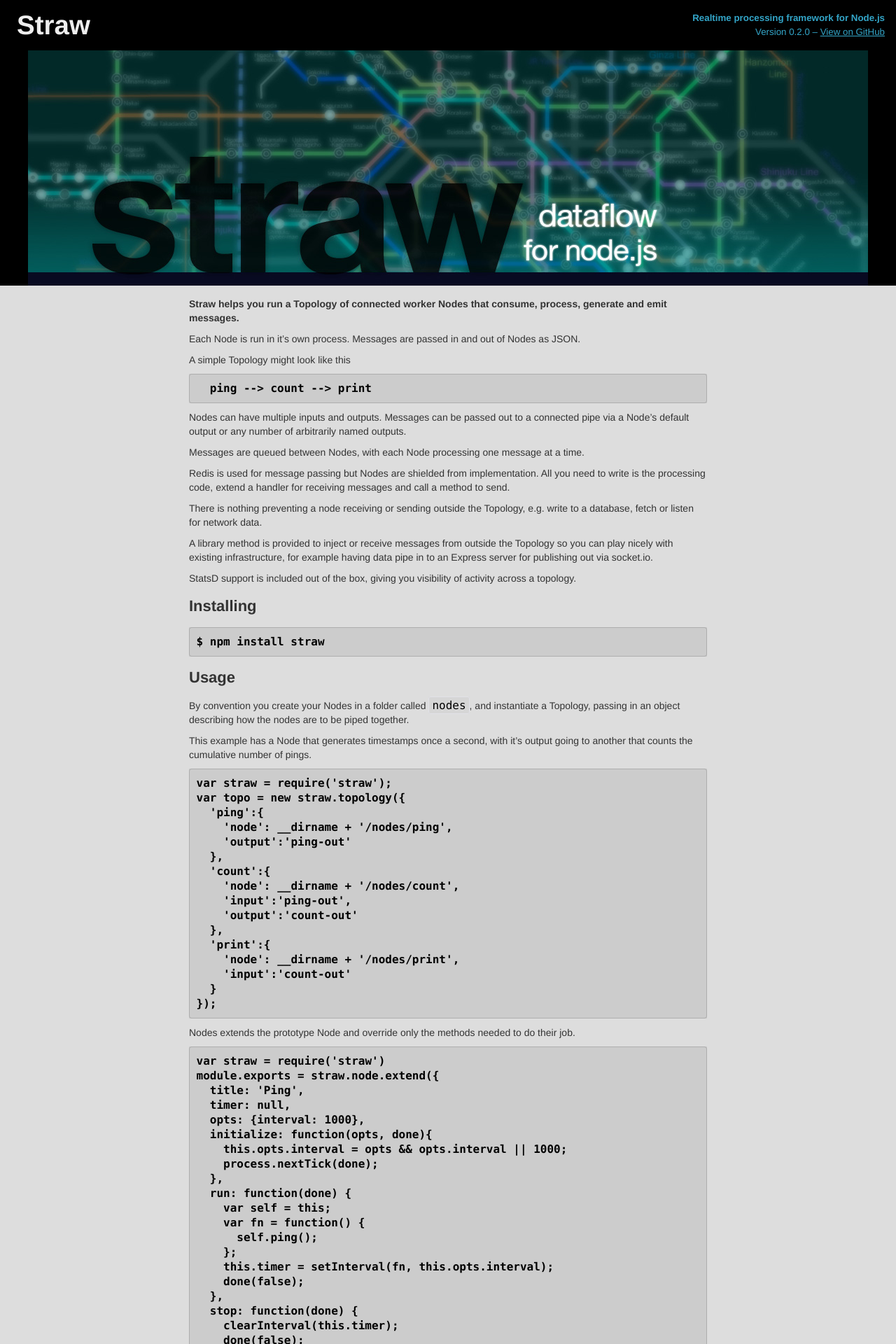
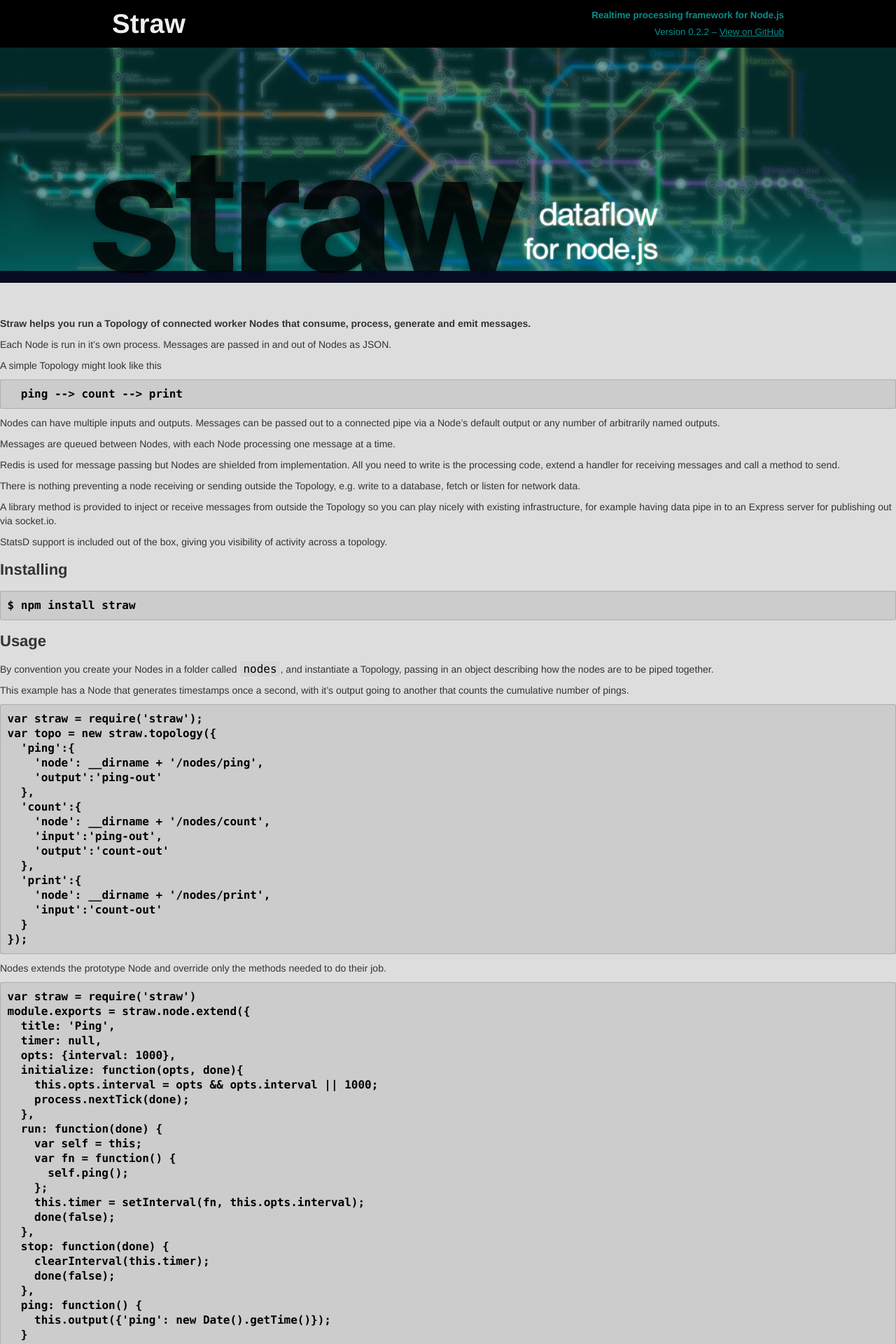
Before and after one commit to simonswain/straw, a Jekyll site: the page built from index.md, in a window 1280 px wide. Shown: the top 1920 px of the page at 70% size. Built offline with Jekyll 4.4.1, drawn with Linux system fonts in a browser that asks for light colours; Markdown is read by kramdown in place of the engine named in the settings.

Commit message:
Responsive

```diff
--- a/_layouts/default.html
+++ b/_layouts/default.html
@@ -6,7 +6,6 @@
     <meta name="viewport" content="width=device-width, initial-scale=1.0">
     <meta name="description" content="">
     <meta name="author" content="">
-
 <script>
   (function(i,s,o,g,r,a,m){i['GoogleAnalyticsObject']=r;i[r]=i[r]||function(){
   (i[r].q=i[r].q||[]).push(arguments)},i[r].l=1*new Date();a=s.createElement(o),
@@ -26,10 +25,12 @@
   <body>
 
     <div class="header">
-      <h1><a href="/">Straw</a></h1>
-      <div>
-        <p><strong>Realtime processing framework for Node.js</strong></p>
-        <p>Version 0.2.0 &ndash; <a href="https://github.com/simonswain/straw">View on GitHub</a></p>
+      <div class="inner">
+        <h1><a href="/">Straw</a></h1>
+        <div class="tag">
+          <p><strong>Realtime processing framework for Node.js</strong></p>
+          <p>Version 0.2.2 &ndash; <a href="https://github.com/simonswain/straw">View on GitHub</a></p>
+        </div>
       </div>
     </div>
 
--- a/assets/css/style.css
+++ b/assets/css/style.css
@@ -1,3 +1,7 @@
+* {
+    box-sizing: border-box;
+}
+
 body {
     padding: 0 0 48px 0;
     font-family: Helvetica, Arial, sans-serif;
@@ -5,15 +9,31 @@
 }
 
 .header {
-    padding: 8px;
+    margin: auto;
+    padding: 8px 0;
     background: #000;
-    color: #33a5c8;
-    margin: 0;
+    color: #05908d;
     position: relative;
 }
 
+.header .inner {
+    margin: auto;
+}
+
+.header a:hover,
+.header h1 a:hover {
+    color: #fff;
+}
+
+.header h1 {
+    margin: 0;
+    padding: 0;
+    float: left;
+    line-height: 52px;
+}
+
 .header a {
-    color: #33a5c8;
+    color: #05908d;
     text-decoration: underline;
 }
 
@@ -24,34 +44,21 @@
     -webkit-transition: color 0.2s;
 }
 
-.header a:hover,
-.header h1 a:hover {
-    color: #fff;
-}
-
-.header h1 {
-    line-height: 56px;
-    margin: 0;
-    padding: 0 16px;
-}
-
-.header div {
-    position: absolute;
-    top: 16px;
-    right: 16px;
-    text-align: right;
+.header .tag {
+    float: right;
     font-size: 10pt;
 }
 
-.header div p {
-    margin: 0 0 0 0;
+.header .tag p {
+    text-align: right;
+    margin: 4px 0;
 }
 
 .hero {
-  background: #000 url(../img/straw-masthead.jpg) 50% 0 no-repeat;
-  height: 336px;
-  width: 100%;
-  margin-bottom: 16px;
+    background: #000 url(../img/straw-masthead.jpg) 50% 0 no-repeat;
+    height: 336px;
+    width: 100%;
+    margin-bottom: 16px;
 }
 
 h2 {
@@ -83,3 +90,110 @@
     color: #000;
     background: #d6d6d6;;
 }
+
+
+@media only screen and (min-width: 801px) {
+    .header .inner {
+        max-width: 960px;
+        overflow: auto;
+    }
+
+    .content {
+        width: auto;
+        padding: 32px 0;
+    }
+
+}
+
+@media (min-width: 321px) and (max-width: 800px) {
+
+    .header .inner {
+        overflow: auto;
+    }
+
+    .hero {
+        width: auto;
+    }
+
+    .header .inner {
+        padding: 0 8px;
+    }
+
+    .content {
+        width: auto;
+        padding: 0 8px;
+    }
+
+    .highlight pre code {
+        font-size: 10pt;
+    }
+
+    .hero {
+        background: #000 url(../img/straw-masthead-768.jpg) 50% 0 no-repeat;
+        width: 100%;
+        height: 264px;
+        margin-bottom: 16px;
+    }
+
+    code {
+        font-size: 10pt;
+    }
+
+}
+
+@media (min-width: 321px) and (max-width: 720px) {
+
+    .hero {
+        background: #000 url(../img/straw-masthead-720.jpg) 50% 0 no-repeat;
+        width: 100%;
+        height: 238px;
+        margin-bottom: 16px;
+    }
+
+}
+
+@media only screen and (max-width: 320px) {
+
+    .header {
+        width: auto;
+    }
+
+    .header .inner {
+        padding: 0 8px;
+    }
+
+    .header h1 {
+        float: none;
+        text-align: center;
+    }
+
+    .header .tag {
+        float: none;
+    }
+
+    .header .tag p {
+        text-align: center;
+    }
+
+    .hero {
+        background: #000 url(../img/straw-masthead-320.jpg) 50% 0 no-repeat;
+        width: 100%;
+        height: 106px;
+        margin-bottom: 16px;
+        background-size: cover;
+    }
+
+    .content {
+        width: auto;
+        padding: 0 8px;
+    }
+
+    .highlight pre code {
+        font-size: 9pt;
+    }
+
+    code {
+        font-size: 9pt;
+    }
+
+}
```
Also changed, not shown: assets/img/straw-masthead-320.jpg (added), assets/img/straw-masthead-600.jpg (added), assets/img/straw-masthead-720.jpg (added), assets/img/straw-masthead-768.jpg (added), assets/img/straw-masthead-800.jpg (added), assets/img/straw-masthead.jpg, 1 other file.
